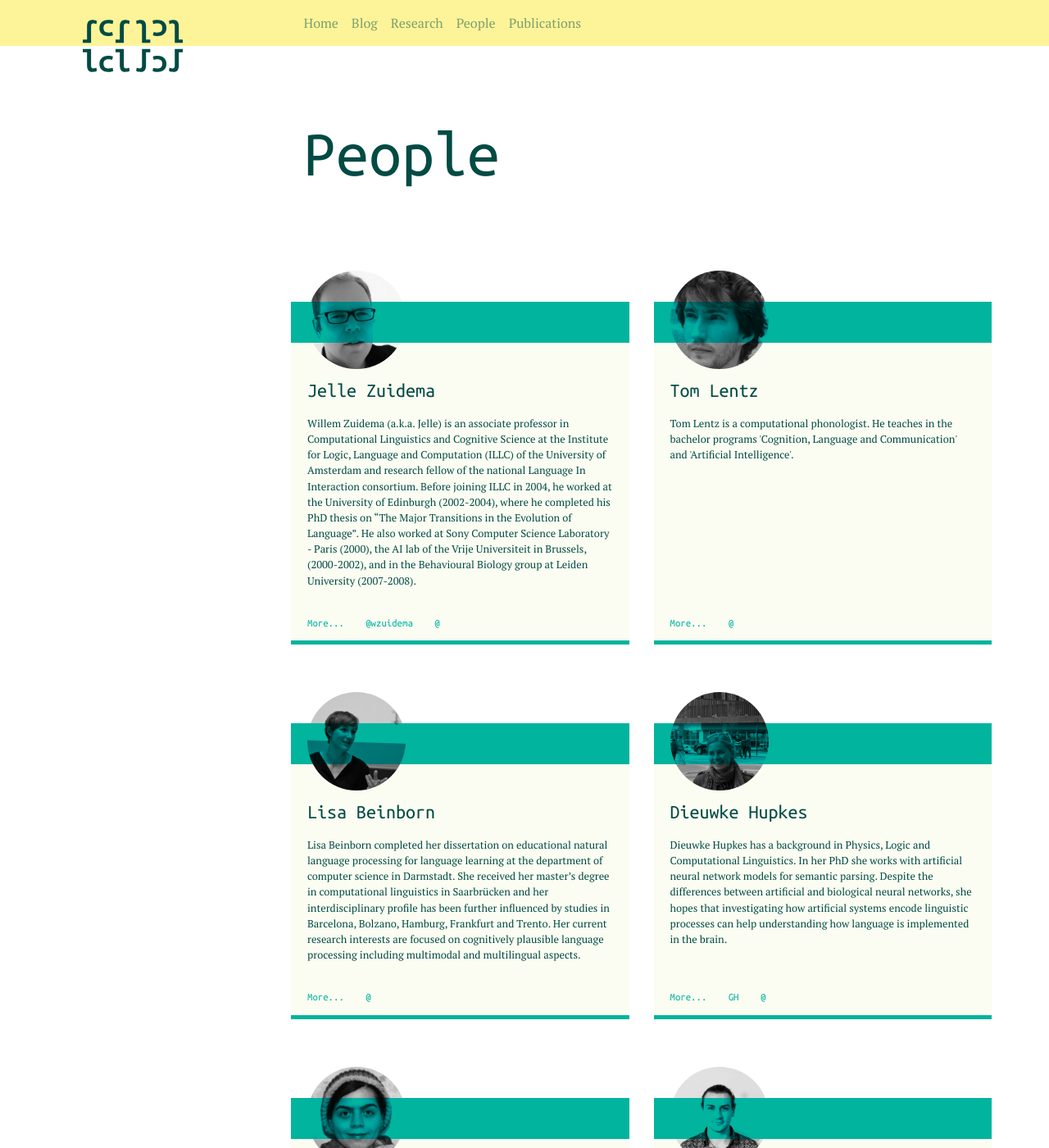
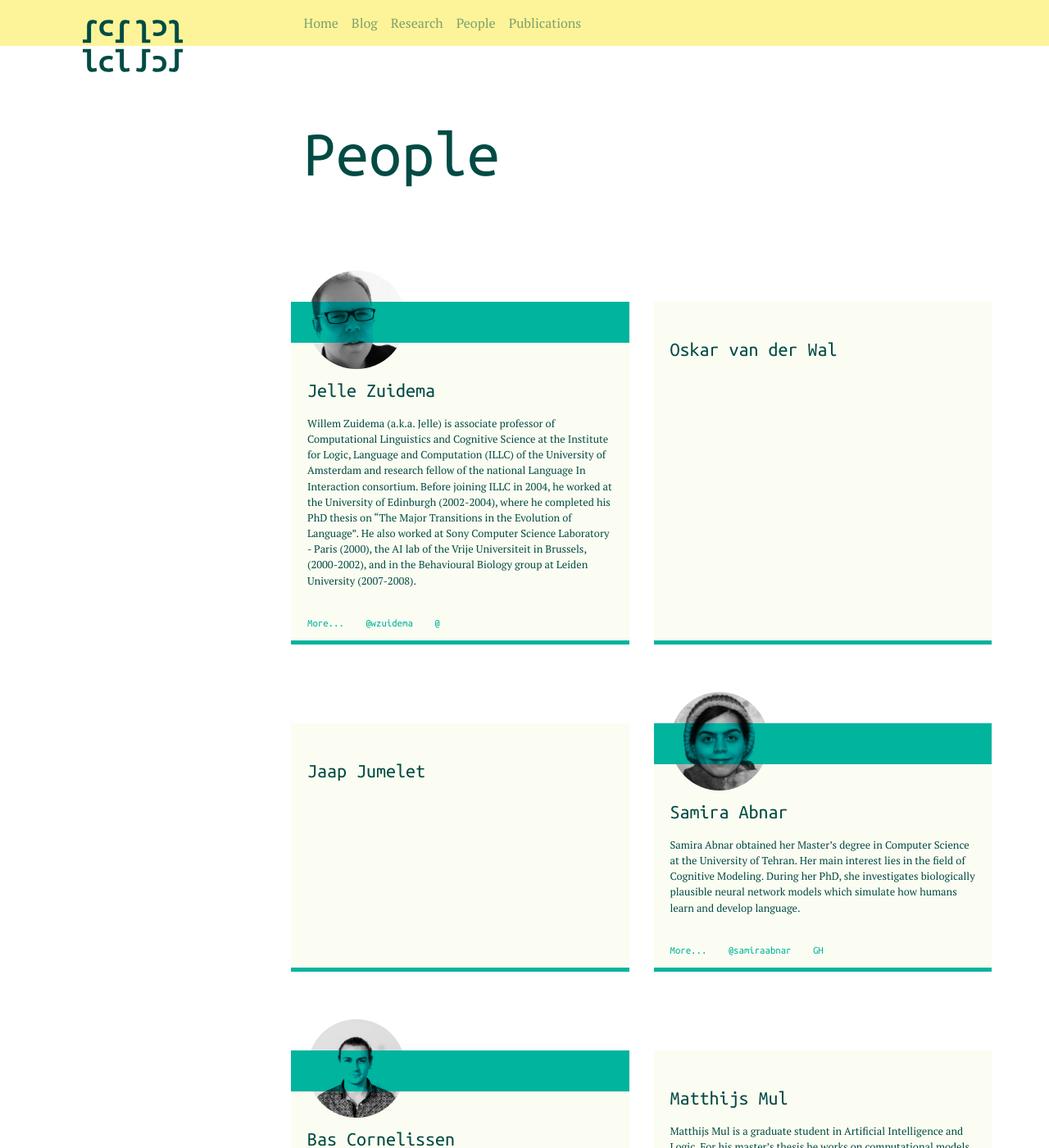
Before and after one commit to clclab/clclab-website, a Jekyll site: the page built from jekyll/people.html, in a window 1280 px wide and 1400 px high. Shown: the whole window at 82% size. Built offline with Jekyll 4.4.1, drawn with Linux system fonts in a browser that asks for light colours; a script that is not in the unit is left out; some of the changed lines change nothing that is shown; some of the changed text lies outside the part shown.

Commit message:
Moved some people to former, added Jaap & Oskar

```diff
--- a/jekyll/_data/people.yml
+++ b/jekyll/_data/people.yml
@@ -5,7 +5,7 @@
   email: w.h.zuidema@uva.nl
   twitter: wzuidema
   interests: >
-     Willem Zuidema (a.k.a. Jelle) is an associate professor in Computational Linguistics and
+     Willem Zuidema (a.k.a. Jelle) is associate professor of Computational Linguistics and
      Cognitive Science at the Institute for Logic, Language and Computation (ILLC)
      of the University of Amsterdam and research fellow of the national Language In
      Interaction consortium. Before joining ILLC in 2004, he worked at the University of Edinburgh
@@ -15,8 +15,30 @@
      Biology group at Leiden University (2007-2008).
   img: media/jelle.jpg
 
+- name: Oskar van der Wal
+  type: current
+  position: phd
+
+- name: Jaap Jumelet
+  type: current
+  position: phd
+
+- name: Dieuwke Hupkes
+  type: former
+  position: phd
+  url: http://dieuwkehupkes.nl
+  github: dieuwkehupkes
+  email: d.hupkes@uva.nl
+  img: media/dieuwke.png
+  interests: >
+    Dieuwke Hupkes has a background in Physics, Logic and Computational Linguistics.
+    In her PhD she works with artificial neural network models for semantic parsing.
+    Despite the differences between artificial and biological neural networks,
+    she hopes that investigating how artificial systems encode linguistic processes
+    can help understanding how language is implemented in the brain.
+
 - name: Tom Lentz
-  type: current
+  type: former
   url: http://www.uva.nl/profiel/l/e/t.o.lentz/t.o.lentz.html
   position: assistant professor
   email: lentz@uva.nl
@@ -26,7 +48,7 @@
 
 
 - name: Lisa Beinborn
-  type: current
+  type: former
   position: postdoc
   email: l.m.beinborn@uva.nl
   url: http://lisa.beinborn.de/
@@ -40,7 +62,7 @@
     processing including multimodal and multilingual aspects.
 
 - name: Dieuwke Hupkes
-  type: current
+  type: former
   position: phd
   url: http://dieuwkehupkes.nl
   github: dieuwkehupkes
```
